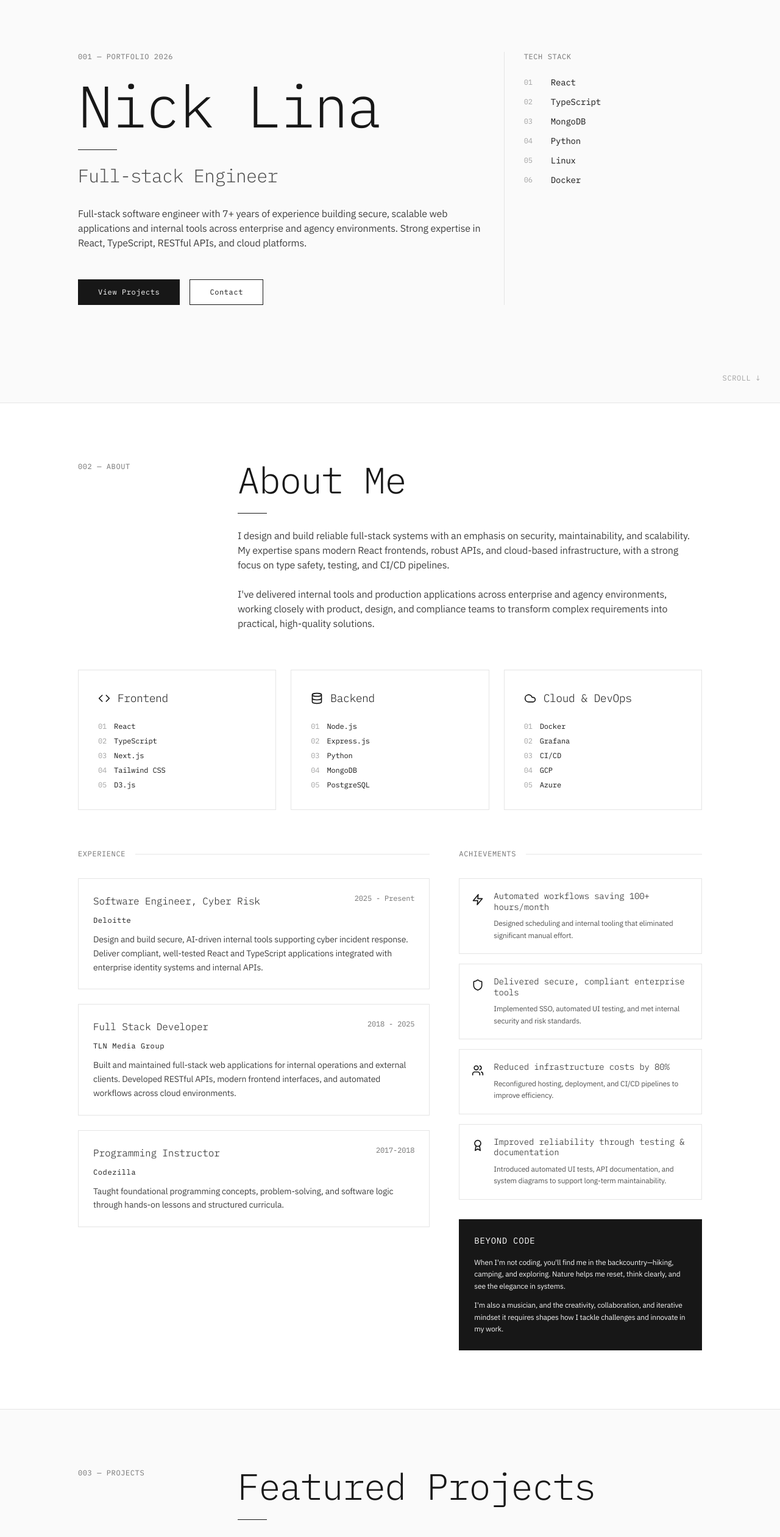
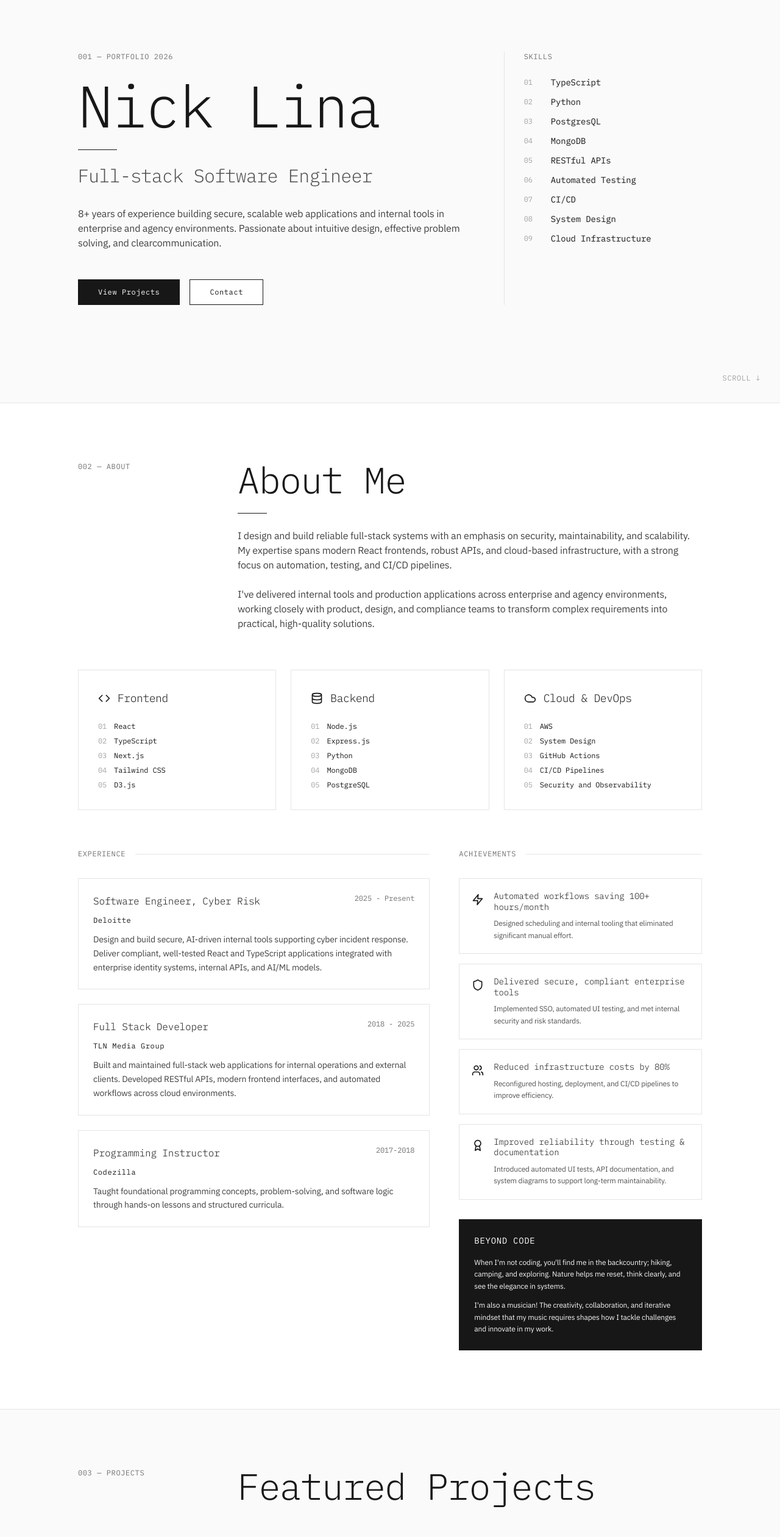
Before and after one commit to NicholasLina/portfolio-2026, a React (Vite) app: page / in a window 1280 px wide. Shown: the part 140-2660 px from the top of the page at 61% size. Built offline with nearby package versions, Linux system fonts and the light colour scheme; the HTML template or start-up script is replaced by a standard one.

Commit message:
docs: semantic text updates

```diff
--- a/src/components/About.tsx
+++ b/src/components/About.tsx
@@ -26,7 +26,7 @@ const About: React.FC = () => {
         {
             category: 'Cloud & DevOps',
             icon: Cloud,
-            technologies: ['Docker', 'Grafana', 'CI/CD', 'GCP', 'Azure'],
+            technologies: ['AWS', 'System Design', 'GitHub Actions', 'CI/CD Pipelines', 'Security and Observability'],
             color: 'from-purple-500 to-pink-500'
         }
     ]
@@ -53,7 +53,7 @@ const About: React.FC = () => {
                         </h2>
                         <div className="w-12 h-px bg-dark-900" />
                         <p className="text-sm md:text-base text-dark-700 leading-relaxed font-sans">
-                            I design and build reliable full-stack systems with an emphasis on security, maintainability, and scalability. My expertise spans modern React frontends, robust APIs, and cloud-based infrastructure, with a strong focus on type safety, testing, and CI/CD pipelines.
+                            I design and build reliable full-stack systems with an emphasis on security, maintainability, and scalability. My expertise spans modern React frontends, robust APIs, and cloud-based infrastructure, with a strong focus on automation, testing, and CI/CD pipelines.
                         </p>
                         <p className="text-sm md:text-base text-dark-700 leading-relaxed font-sans">
                             I've delivered internal tools and production applications across enterprise and agency environments, working closely with product, design, and compliance teams to transform complex requirements into practical, high-quality solutions.
@@ -101,7 +101,7 @@ const About: React.FC = () => {
                                     title: 'Software Engineer, Cyber Risk',
                                     company: 'Deloitte',
                                     period: '2025 - Present',
-                                    description: 'Design and build secure, AI-driven internal tools supporting cyber incident response. Deliver compliant, well-tested React and TypeScript applications integrated with enterprise identity systems and internal APIs.'
+                                    description: 'Design and build secure, AI-driven internal tools supporting cyber incident response. Deliver compliant, well-tested React and TypeScript applications integrated with enterprise identity systems, internal APIs, and AI/ML models.'
                                 },
                                 {
                                     title: 'Full Stack Developer',
@@ -158,10 +158,10 @@ const About: React.FC = () => {
                         <div className="bg-dark-900 text-white border border-dark-900 p-6 mt-8">
                             <h4 className="text-sm font-mono mb-4 tracking-wider">BEYOND CODE</h4>
                             <p className="text-dark-100 text-xs leading-relaxed mb-3 font-sans">
-                                When I'm not coding, you'll find me in the backcountry—hiking, camping, and exploring. Nature helps me reset, think clearly, and see the elegance in systems.
+                                When I'm not coding, you'll find me in the backcountry; hiking, camping, and exploring. Nature helps me reset, think clearly, and see the elegance in systems.
                             </p>
                             <p className="text-dark-100 text-xs leading-relaxed font-sans">
-                                I'm also a musician, and the creativity, collaboration, and iterative mindset it requires shapes how I tackle challenges and innovate in my work.
+                                I'm also a musician! The creativity, collaboration, and iterative mindset that my music requires shapes how I tackle challenges and innovate in my work.
                             </p>
                         </div>
                     </div>
--- a/src/components/Contact.tsx
+++ b/src/components/Contact.tsx
@@ -87,18 +87,19 @@ const Contact: React.FC = () => {
                             <h3 className="text-lg font-light mb-6 tracking-tight">Let's Connect</h3>
                             <p className="text-dark-700 text-sm leading-relaxed mb-8 font-sans">
                                 I'm always interested in new opportunities and exciting projects.
-                                Whether you have a question or just want to say hi, I'll try my best to get back to you!
+                                Whether you have a question or just want to say hi, I'll try my best to get back to you within 48 hours!
                             </p>
                         </div>
 
                         {/* Contact Details */}
                         <div className="space-y-4">
-                            {contactInfo.map((info, index) => (
-                                <a
-                                    key={index}
-                                    href={info.href}
-                                    className="flex items-center gap-4 bg-dark-50 border border-dark-200 p-4 hover:border-dark-900 transition-colors duration-200"
-                                >
+                            {contactInfo.map((info, index) => {
+                                const isStatic = info.href === '#'
+                                const cardClass =
+                                    'flex items-center gap-4 bg-dark-50 border border-dark-200 p-4 transition-colors duration-200' +
+                                    (isStatic ? '' : ' hover:border-dark-900')
+                                const inner = (
+                                    <>
                                         <div className="w-10 h-10 border border-dark-900 flex items-center justify-center">
                                             <info.icon className="w-5 h-5 text-dark-900" />
                                         </div>
@@ -106,8 +107,18 @@ const Contact: React.FC = () => {
                                             <p className="text-xs font-mono text-dark-500 tracking-wider">{info.label}</p>
                                             <p className="text-dark-900 font-mono text-sm">{info.value}</p>
                                         </div>
+                                    </>
+                                )
+                                return isStatic ? (
+                                    <div key={index} className={cardClass}>
+                                        {inner}
+                                    </div>
+                                ) : (
+                                    <a key={index} href={info.href} className={cardClass}>
+                                        {inner}
                                     </a>
-                            ))}
+                                )
+                            })}
                         </div>
 
                         {/* Social Links */}
--- a/src/components/Hero.tsx
+++ b/src/components/Hero.tsx
@@ -16,12 +16,12 @@ const Hero: React.FC = () => {
                             </h1>
                             <div className="w-16 h-px bg-dark-900" />
                             <h2 className="text-2xl md:text-3xl font-light text-dark-600 tracking-tight">
-                                Full-stack Engineer
+                                Full-stack Software Engineer
                             </h2>
                         </div>
 
                         <p className="text-sm md:text-base text-dark-700 max-w-2xl leading-relaxed font-sans">
-                            Full-stack software engineer with 7+ years of experience building secure, scalable web applications and internal tools across enterprise and agency environments. Strong expertise in React, TypeScript, RESTful APIs, and cloud platforms.
+                            8+ years of experience building secure, scalable web applications and internal tools in enterprise and agency environments. Passionate about intuitive design, effective problem solving, and clearcommunication.
                         </p>
 
                         <div className="flex flex-col sm:flex-row gap-4 pt-4">
@@ -37,10 +37,10 @@ const Hero: React.FC = () => {
                     {/* Right column - Tech stack */}
                     <div className="col-span-12 lg:col-span-4 space-y-6 lg:border-l border-dark-200 lg:pl-8">
                         <div className="font-mono text-xs text-dark-500 tracking-wider">
-                            TECH STACK
+                            SKILLS
                         </div>
                         <div className="space-y-3">
-                            {['React', 'TypeScript', 'MongoDB', 'Python', 'Linux', 'Docker'].map((tech, i) => (
+                            {['TypeScript', 'Python', 'PostgresQL', 'MongoDB', 'RESTful APIs', 'Automated Testing', 'CI/CD', 'System Design', 'Cloud Infrastructure'].map((tech, i) => (
                                 <div key={tech} className="flex items-center gap-3 text-sm">
                                     <span className="font-mono text-dark-400 text-xs w-8">{String(i + 1).padStart(2, '0')}</span>
                                     <span className="font-mono text-dark-900">{tech}</span>
--- a/src/components/Projects.tsx
+++ b/src/components/Projects.tsx
@@ -53,10 +53,6 @@ const Projects: React.FC = () => {
                         <h2 className="text-4xl md:text-6xl font-light tracking-tight leading-tight">
                             Featured Projects
                         </h2>
-                        <div className="w-12 h-px bg-dark-900" />
-                        <p className="text-sm md:text-base text-dark-700 leading-relaxed font-sans">
-                            A selection of projects demonstrating system design, frontend architecture, and reliable production-ready code.
-                        </p>
                     </div>
                 </div>
 
```
Lines whose indentation alone changed are shown as unchanged.
